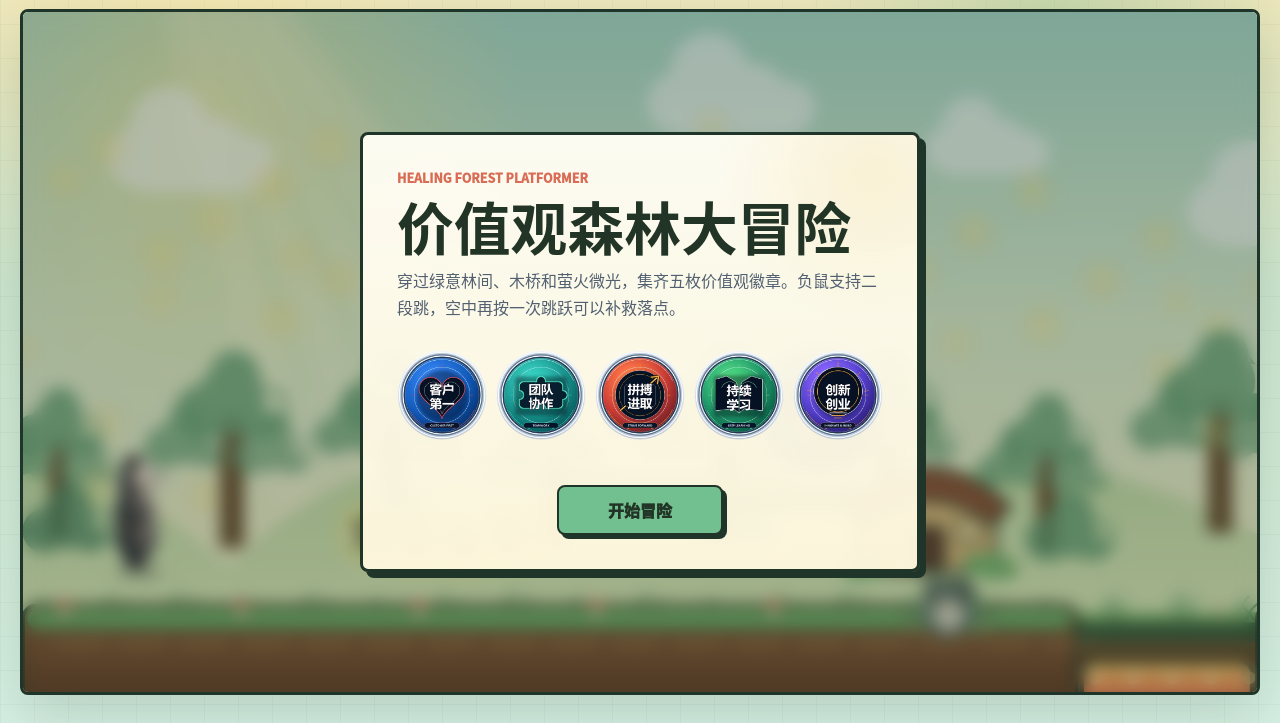
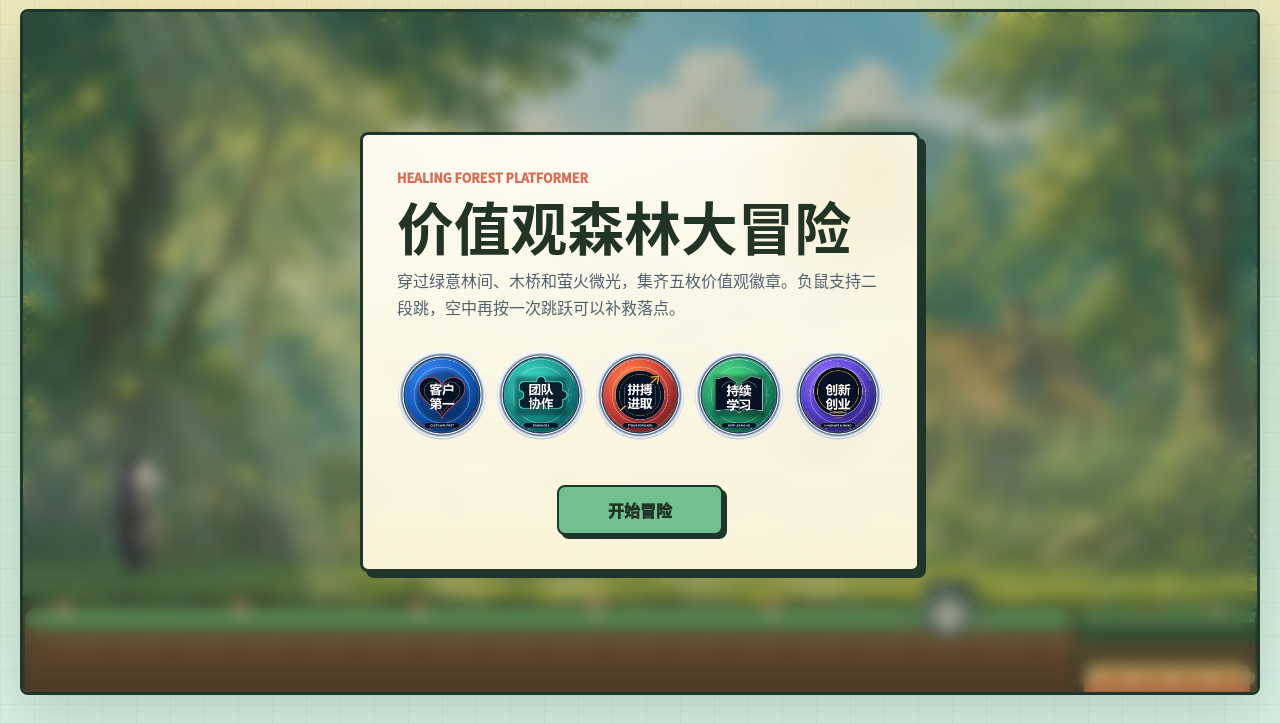
Before and after one commit to shfzwh588-coder/value-adventure-game, a plain HTML site: page forest/index.html in a window 1280 px wide. Shown: the part 77-800 px from the top of the page. Drawn offline with Linux system fonts and the light colour scheme.

Commit message:
Improve forest version with painted background

```diff
--- a/forest/app.js
+++ b/forest/app.js
@@ -90,7 +90,11 @@
   playerImage.decoding = "async";
   playerImage.src = "assets/optimized/opossum-q-sprite.webp";
   playerImage.addEventListener("load", draw);
-  const requiredAssetImages = [...badgeImages.values(), playerImage];
+  const forestBackgroundImage = new Image();
+  forestBackgroundImage.decoding = "async";
+  forestBackgroundImage.src = "assets/backgrounds/healing-forest-bg.webp";
+  forestBackgroundImage.addEventListener("load", draw);
+  const requiredAssetImages = [...badgeImages.values(), playerImage, forestBackgroundImage];
   const assetState = {
     ready: false,
     failed: false,
@@ -859,6 +863,12 @@
   }
 
   function drawSky() {
+    if (forestBackgroundImage.complete && forestBackgroundImage.naturalWidth) {
+      drawPaintedForestBackdrop();
+      drawScreenFireflies();
+      return;
+    }
+
     const sky = ctx.createLinearGradient(0, 0, 0, view.height);
     sky.addColorStop(0, "#a7d9ca");
     sky.addColorStop(0.45, "#dceecf");
@@ -894,39 +904,40 @@
     drawScreenFireflies();
   }
 
+  function drawPaintedForestBackdrop() {
+    const parallax = (state.cameraX * 0.055) % view.width;
+    for (let i = -1; i <= 1; i += 1) {
+      ctx.drawImage(forestBackgroundImage, -parallax + i * view.width, 0, view.width, view.height);
+    }
+
+    const topAir = ctx.createLinearGradient(0, 0, 0, view.height);
+    topAir.addColorStop(0, "rgba(235, 255, 230, 0.16)");
+    topAir.addColorStop(0.46, "rgba(255, 244, 185, 0.08)");
+    topAir.addColorStop(1, "rgba(28, 48, 31, 0.18)");
+    ctx.fillStyle = topAir;
+    ctx.fillRect(0, 0, view.width, view.height);
+
+    ctx.save();
+    ctx.globalAlpha = 0.22;
+    ctx.strokeStyle = "#fff3b7";
+    ctx.lineWidth = 34;
+    for (let i = 0; i < 5; i += 1) {
+      ctx.beginPath();
+      ctx.moveTo(84 + i * 26, -10);
+      ctx.lineTo(270 + i * 110, view.height);
+      ctx.stroke();
+    }
+    ctx.restore();
+  }
+
   function drawDistantCity() {
     ctx.save();
-    ctx.translate(state.cameraX * 0.52, 0);
-
-    const farHill = ctx.createLinearGradient(0, 205, 0, 450);
-    farHill.addColorStop(0, "#a7cc94");
-    farHill.addColorStop(1, "#d9e9b7");
-    ctx.fillStyle = farHill;
-    ctx.beginPath();
-    ctx.moveTo(-260, 430);
-    for (let x = -260; x < world.width + 680; x += 420) {
-      ctx.quadraticCurveTo(x + 180, 250 + Math.sin(x * 0.002) * 28, x + 420, 430);
-    }
-    ctx.lineTo(world.width + 680, view.height);
-    ctx.lineTo(-260, view.height);
-    ctx.closePath();
-    ctx.fill();
-
-    for (let x = -380; x < world.width + 760; x += 128) {
-      const scale = 0.8 + ((Math.abs(x) / 47) % 4) * 0.09;
-      const baseY = 407 + Math.sin(x * 0.018) * 10;
-      const color = x % 256 === 0 ? "#5c9671" : "#6fa77c";
-      drawFarTree(x, baseY, scale, color);
-    }
-
-    for (let x = -260; x < world.width + 620; x += 260) {
-      const y = 432 + Math.sin(x * 0.01) * 7;
-      drawLeafCluster(x + 34, y - 36, 48, x % 520 === 0 ? "#4f8a65" : "#5f9b70", 0.78);
-    }
-
-    drawForestCottage(650, 356, 0.92);
-    drawForestCottage(4630, 358, 0.72);
-    drawForestCottage(9680, 354, 0.78);
+    const mist = ctx.createLinearGradient(0, 245, 0, 462);
+    mist.addColorStop(0, "rgba(233, 247, 215, 0)");
+    mist.addColorStop(0.45, "rgba(230, 246, 218, 0.25)");
+    mist.addColorStop(1, "rgba(244, 238, 190, 0.08)");
+    ctx.fillStyle = mist;
+    ctx.fillRect(-state.cameraX, 240, world.width + view.width, 230);
 
     drawForestWatcher(1180, 416, "round");
     drawForestWatcher(3340, 420, "deer");
@@ -937,7 +948,7 @@
     for (let i = 0; i < 90; i += 1) {
       const x = ((i * 173 + Math.sin(i) * 40) % world.width) - 100;
       const y = 152 + ((i * 71) % 250);
-      drawFirefly(x, y, i, 0.42);
+      drawFirefly(x, y, i, 0.34);
     }
     ctx.restore();
   }
--- a/forest/index.html
+++ b/forest/index.html
@@ -23,8 +23,9 @@
     <link rel="preload" as="image" type="image/webp" href="assets/optimized/value-badges/持续学习.webp" />
     <link rel="preload" as="image" type="image/webp" href="assets/optimized/value-badges/创新创业.webp" />
     <link rel="preload" as="image" type="image/webp" href="assets/optimized/opossum-q-sprite.webp" />
-    <link rel="stylesheet" href="styles.css?v=20260622-forest1" />
-    <script src="app.js?v=20260622-forest1" defer></script>
+    <link rel="preload" as="image" type="image/webp" href="assets/backgrounds/healing-forest-bg.webp" />
+    <link rel="stylesheet" href="styles.css?v=20260622-forest2" />
+    <script src="app.js?v=20260622-forest2" defer></script>
   </head>
   <body>
     <main class="game-shell" aria-label="价值观森林大冒险">
```
Also changed, not shown: forest/assets/backgrounds/healing-forest-bg.webp (added).
